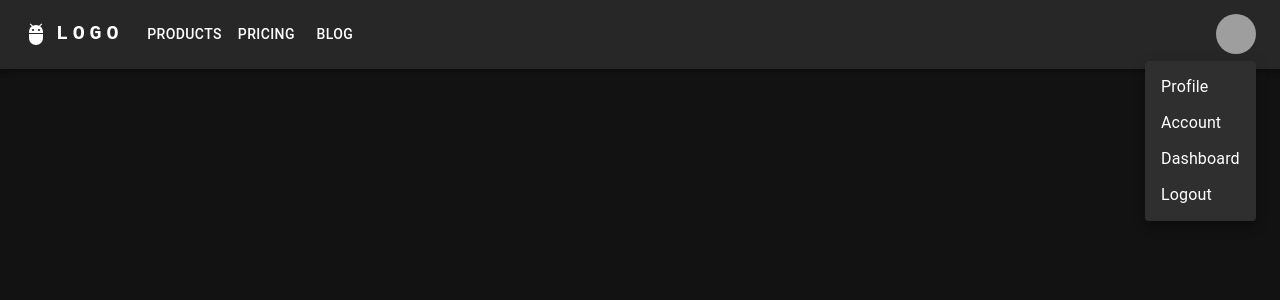
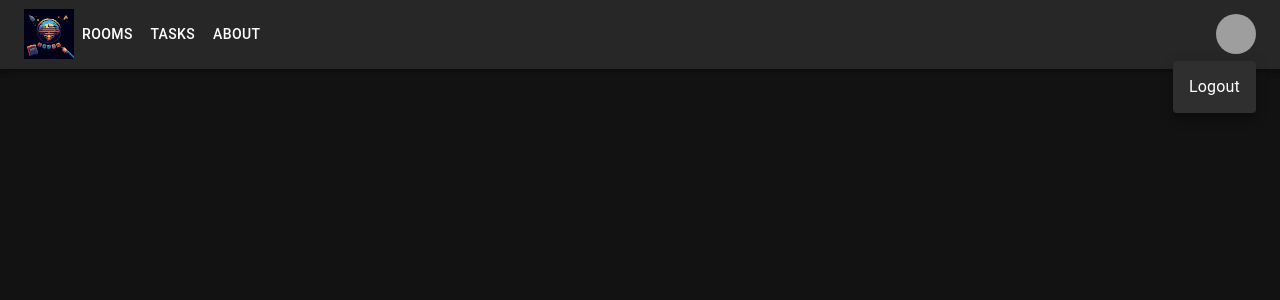
Before and after one commit to tal568/ToDoAppFront, a React (Vite) app: page / in a window 1280 px wide. Both pictures are taken after a click on the button "Open settings". Shown: the top 300 px of the page. Built offline with nearby package versions, Linux system fonts and the light colour scheme; grey boxes are pictures that could not be loaded.

Commit message:
feat: :sparkles: basic nav bar with option to login and logout

```diff
--- a/src/shared/navBar.tsx
+++ b/src/shared/navBar.tsx
@@ -12,15 +12,17 @@ import Button from '@mui/material/Button';
 import Tooltip from '@mui/material/Tooltip';
 import MenuItem from '@mui/material/MenuItem';
 import AdbIcon from '@mui/icons-material/Adb';
-
-const pages = ['Products', 'Pricing', 'Blog'];
-const settings = ['Profile', 'Account', 'Dashboard', 'Logout'];
+import { Link } from 'react-router-dom';
+import todoAppLogo from '../assets/todoAppLogo.svg';
+const pages = ['Rooms', 'Tasks', 'About'];
+const settings = [ {"name":'Logout',"link":'/sign-in'}];
 
 function ResponsiveAppBar() {
   const [anchorElNav, setAnchorElNav] = React.useState<null | HTMLElement>(null);
   const [anchorElUser, setAnchorElUser] = React.useState<null | HTMLElement>(null);
 
   const handleOpenNavMenu = (event: React.MouseEvent<HTMLElement>) => {
+
     setAnchorElNav(event.currentTarget);
   };
   const handleOpenUserMenu = (event: React.MouseEvent<HTMLElement>) => {
@@ -30,33 +32,29 @@ function ResponsiveAppBar() {
   const handleCloseNavMenu = () => {
     setAnchorElNav(null);
   };
+  const handleMenuItemClick = (
+    event: React.MouseEvent<HTMLElement>,
+    index: number,
+  ) => {
+
+
+    setAnchorElNav(null);
+  };
 
   const handleCloseUserMenu = () => {
     setAnchorElUser(null);
   };
-
+  const linkStyle = {
+    textDecoration: 'none',
+    color: 'white',
+  };
   return (
     <AppBar position="static">
       <Container maxWidth="xl">
         <Toolbar disableGutters>
-          <AdbIcon sx={{ display: { xs: 'none', md: 'flex' }, mr: 1 }} />
-          <Typography
-            variant="h6"
-            noWrap
-            component="a"
-            href="#app-bar-with-responsive-menu"
-            sx={{
-              mr: 2,
-              display: { xs: 'none', md: 'flex' },
-              fontFamily: 'monospace',
-              fontWeight: 700,
-              letterSpacing: '.3rem',
-              color: 'inherit',
-              textDecoration: 'none',
-            }}
-          >
-            LOGO
-          </Typography>
+
+          <img  style={{width:50,height:50}}  src={todoAppLogo}/>
+
 
           <Box sx={{ flexGrow: 1, display: { xs: 'flex', md: 'none' } }}>
             <IconButton
@@ -147,9 +145,9 @@ function ResponsiveAppBar() {
               open={Boolean(anchorElUser)}
               onClose={handleCloseUserMenu}
             >
-              {settings.map((setting) => (
-                <MenuItem key={setting} onClick={handleCloseUserMenu}>
-                  <Typography textAlign="center">{setting}</Typography>
+              {settings.map((setting,index) => (
+                <MenuItem key={setting["name"]} onClick={(event) => handleMenuItemClick(event,index)}>
+                  <Link to={setting["link"]} style={linkStyle}>{setting["name"]}</Link>
                 </MenuItem>
               ))}
             </Menu>
--- a/src/shared/signIn.tsx
+++ b/src/shared/signIn.tsx
@@ -11,7 +11,6 @@ import Box from '@mui/material/Box';
 import LockOutlinedIcon from '@mui/icons-material/LockOutlined';
 import Typography from '@mui/material/Typography';
 import Container from '@mui/material/Container';
-import { createTheme, ThemeProvider } from '@mui/material/styles';
 
 function Copyright(props: any) {
   return (
--- a/src/theme.tsx
+++ b/src/theme.tsx
@@ -4,15 +4,6 @@ import { createTheme } from '@mui/material/styles';
 const theme = createTheme({
   palette: {
     mode: 'dark',
-    primary: {
-      main: '#740606',
-    },
-    secondary: {
-      main: '#067474',
-    },
-    error: {
-      main: '#f44336',
-    },
 
   },
 })
```
Also changed, not shown: src/assets/todoAppLogo.svg (added).
